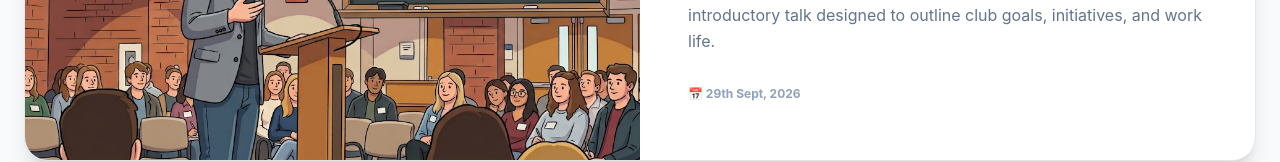
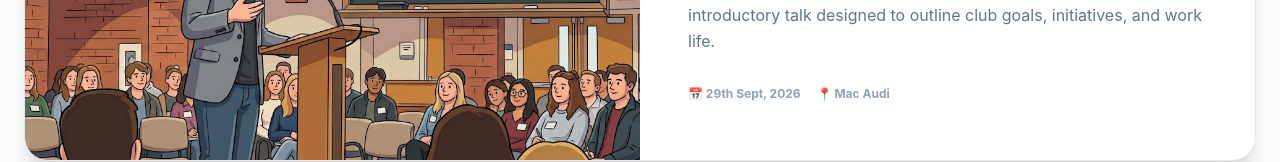
Before and after one commit to sagar-rai-17/nss-website, a React (Vite) app: page /events in a window 1280 px wide. Shown: the part 464-626 px from the top of the page. Built offline with nearby package versions, Linux system fonts and the light colour scheme.

Commit message:
Added official email to footer

```diff
--- a/src/components/EventsPage.jsx
+++ b/src/components/EventsPage.jsx
@@ -108,8 +108,11 @@ export default function EventsPage() {
                     <span className="text-xs font-bold text-[#d32f2f] uppercase tracking-widest font-['Verdana']">Upcoming • {ev.vertical}</span>
                     <h3 className="text-2xl md:text-3xl font-black text-[#0b192c] uppercase tracking-wide leading-tight">{ev.title}</h3>
                     <p className="text-slate-500 text-sm md:text-base leading-relaxed">{ev.desc}</p>
-                    <div className="pt-4 flex items-center space-x-3 text-xs font-bold text-slate-400">
-                      <span>📅 {ev.date}</span>
+
+                    {/* Render Date and Venue side-by-side using flexbox */}
+                    <div className="pt-4 flex flex-wrap items-center gap-4 text-xs font-bold text-slate-400">
+                      <span className="flex items-center gap-1.5">📅 {ev.date}</span>
+                      {ev.venue && <span className="flex items-center gap-1.5">📍 {ev.venue}</span>}
                     </div>
                   </div>
                 </div>
@@ -118,7 +121,7 @@ export default function EventsPage() {
           </div>
         )}
 
-        {/* --- SECTION 2: PAST EVENTS (3-Column Grid - Dates Removed) --- */}
+        {/* --- SECTION 2: PAST EVENTS (3-Column Grid) --- */}
         <div>
           <div className="text-left mb-12 pl-4">
             <span className="text-slate-400 font-bold text-xs uppercase tracking-[0.2em] block mb-3 font-sans">Archives</span>
@@ -146,13 +149,20 @@ export default function EventsPage() {
                   />
                 </div>
 
-                {/* Details - Dates and dividing borders completely removed */}
-                <div className="p-6 flex-1 flex flex-col justify-start text-left">
+                {/* Details */}
+                <div className="p-6 flex-1 flex flex-col justify-between text-left">
                   <div className="space-y-3">
                     <span className="text-[10px] font-bold text-[#d32f2f] uppercase tracking-widest font-['Verdana']">{ev.vertical}</span>
                     <h3 className="text-base font-extrabold text-[#0b192c] uppercase tracking-wide leading-tight">{ev.title}</h3>
                     <p className="text-slate-500 text-xs leading-relaxed">{ev.desc}</p>
                   </div>
+
+                  {/* Dynamic Past Venue Indicator: Renders only if past event object contains a venue property */}
+                  {ev.venue && (
+                    <div className="pt-4 border-t border-gray-100 text-[10px] font-bold text-slate-400 mt-6 flex items-center gap-1.5">
+                      <span>📍 {ev.venue}</span>
+                    </div>
+                  )}
                 </div>
               </div>
             ))}
```
Also changed, not shown: 4 other files (tests, documents, lock files or other folders).
